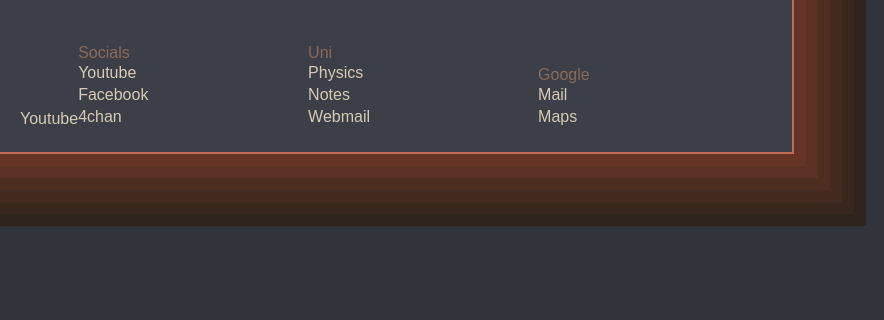
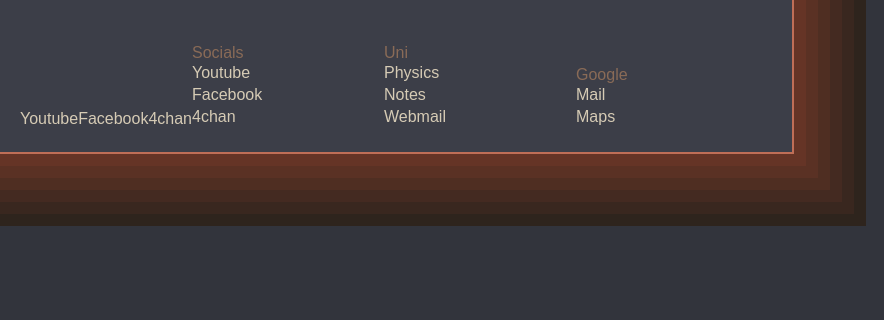
Before and after one commit to AlexSymeon/StartPage, a plain HTML site: page index.html in a window 1280 px wide. Shown: the part 398-718 px from the top of the page, 396-1280 px from the left. Drawn offline with Linux system fonts and the light colour scheme.

Commit message:
Update index.html

```diff
--- a/index.html
+++ b/index.html
@@ -21,6 +21,8 @@
         <div id="bookmarks">
           <!-- Bookmarks will get inserted here! -->
           <a id="Youtube" href="https://youtube.com">Youtube</a>
+          <a id="Facebook" href="https://facebook.com">Facebook</a>
+          <a id="4chan" href="https://4chan.org">4chan</a>
         </div>
       </main>
     </div>
```
